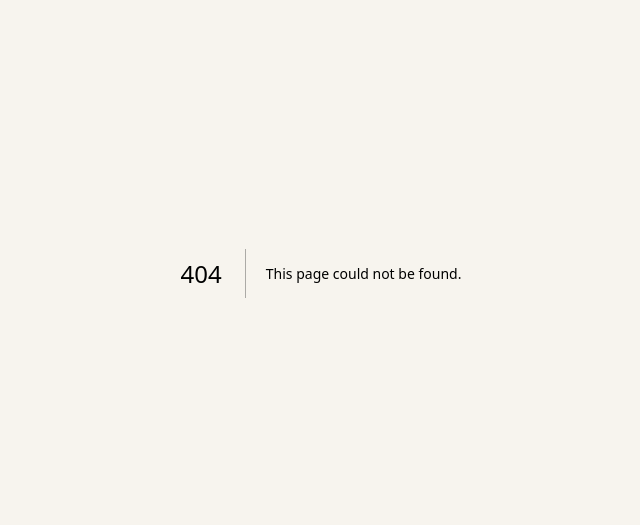
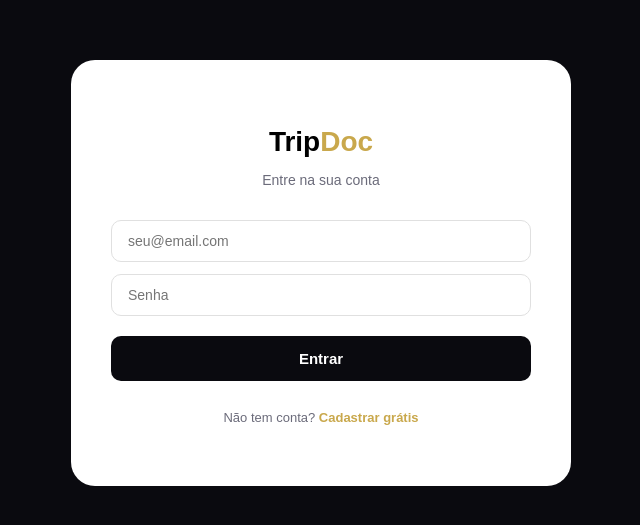
Before and after one commit to josedouglas13-ai/tripdoc, a Next.js app: page /login in a window 1280 px wide. Before the commit this address had no page. Shown: the part 127-652 px from the top of the page, without its empty margins (319-959 px from the left). Built offline with nearby package versions, Linux system fonts and the light colour scheme; no server answers.

Commit message:
Create page.js

```diff
--- /dev/null
+++ b/app/login/page.js
@@ -0,0 +1,105 @@
+'use client'
+import { useState } from 'react'
+import { createClient } from '@supabase/supabase-js'
+
+const supabase = createClient(
+  process.env.NEXT_PUBLIC_SUPABASE_URL,
+  process.env.NEXT_PUBLIC_SUPABASE_ANON_KEY
+)
+
+export default function Login() {
+  const [email, setEmail] = useState('')
+  const [password, setPassword] = useState('')
+  const [loading, setLoading] = useState(false)
+  const [message, setMessage] = useState('')
+  const [isSignup, setIsSignup] = useState(false)
+
+  async function handleSubmit() {
+    setLoading(true)
+    setMessage('')
+
+    if (isSignup) {
+      const { error } = await supabase.auth.signUp({ email, password })
+      if (error) setMessage('Erro: ' + error.message)
+      else setMessage('✅ Verifique seu email para confirmar o cadastro!')
+    } else {
+      const { error } = await supabase.auth.signInWithPassword({ email, password })
+      if (error) setMessage('Erro: ' + error.message)
+      else window.location.href = '/dashboard'
+    }
+    setLoading(false)
+  }
+
+  return (
+    <main style={{
+      display: 'flex', alignItems: 'center', justifyContent: 'center',
+      minHeight: '100vh', background: '#0A0A0F', fontFamily: 'sans-serif'
+    }}>
+      <div style={{
+        background: '#fff', borderRadius: '24px',
+        padding: '48px 40px', width: '100%', maxWidth: '420px',
+        textAlign: 'center'
+      }}>
+        <h1 style={{ fontSize: '28px', marginBottom: '8px' }}>
+          Trip<span style={{ color: '#C9A84C' }}>Doc</span>
+        </h1>
+        <p style={{ color: '#6B6B7A', marginBottom: '32px', fontSize: '14px' }}>
+          {isSignup ? 'Crie sua conta grátis' : 'Entre na sua conta'}
+        </p>
+
+        <input
+          type="email"
+          placeholder="seu@email.com"
+          value={email}
+          onChange={e => setEmail(e.target.value)}
+          style={{
+            width: '100%', padding: '12px 16px', borderRadius: '10px',
+            border: '1px solid #e0e0e0', fontSize: '14px',
+            marginBottom: '12px', outline: 'none', boxSizing: 'border-box'
+          }}
+        />
+
+        <input
+          type="password"
+          placeholder="Senha"
+          value={password}
+          onChange={e => setPassword(e.target.value)}
+          style={{
+            width: '100%', padding: '12px 16px', borderRadius: '10px',
+            border: '1px solid #e0e0e0', fontSize: '14px',
+            marginBottom: '20px', outline: 'none', boxSizing: 'border-box'
+          }}
+        />
+
+        <button
+          onClick={handleSubmit}
+          disabled={loading}
+          style={{
+            width: '100%', padding: '14px', background: '#0A0A0F',
+            color: '#fff', border: 'none', borderRadius: '10px',
+            fontSize: '15px', fontWeight: '700', cursor: 'pointer',
+            marginBottom: '16px'
+          }}
+        >
+          {loading ? 'Aguarde...' : isSignup ? 'Criar conta' : 'Entrar'}
+        </button>
+
+        {message && (
+          <p style={{ fontSize: '13px', color: message.includes('Erro') ? 'red' : 'green', marginBottom: '16px' }}>
+            {message}
+          </p>
+        )}
+
+        <p style={{ fontSize: '13px', color: '#6B6B7A' }}>
+          {isSignup ? 'Já tem conta? ' : 'Não tem conta? '}
+          <span
+            onClick={() => setIsSignup(!isSignup)}
+            style={{ color: '#C9A84C', cursor: 'pointer', fontWeight: '600' }}
+          >
+            {isSignup ? 'Entrar' : 'Cadastrar grátis'}
+          </span>
+        </p>
+      </div>
+    </main>
+  )
+}
```
